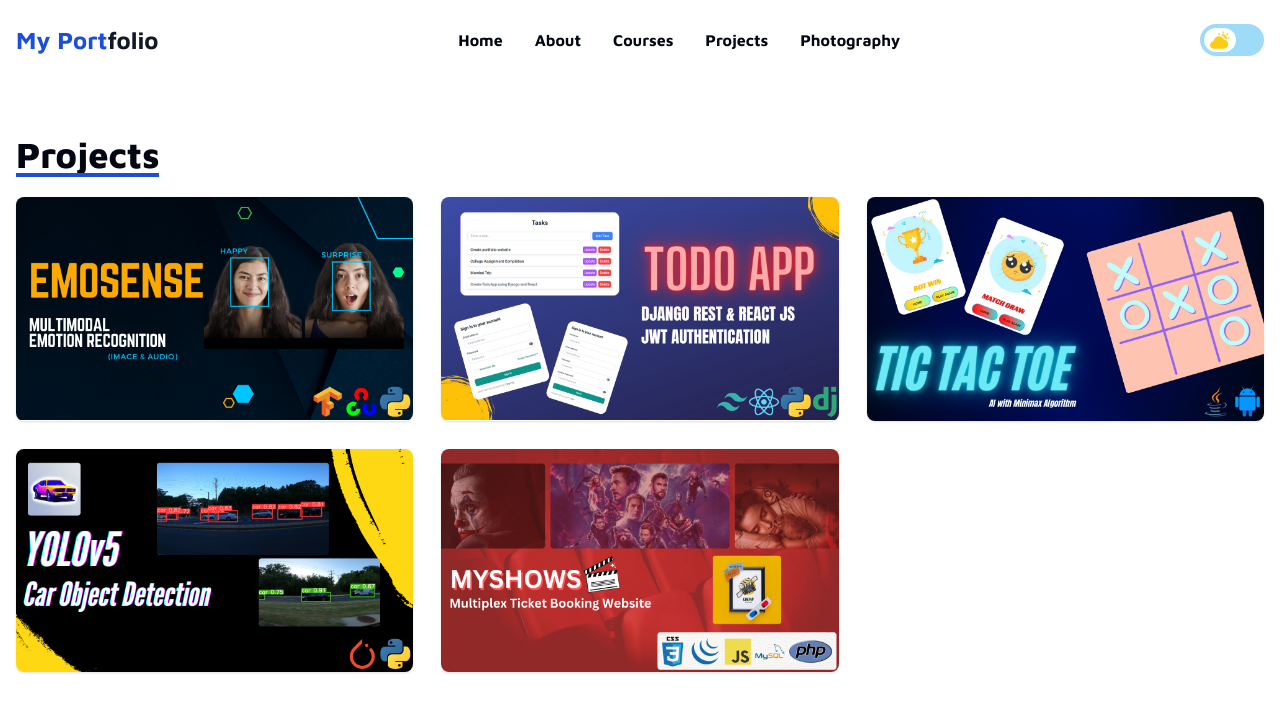
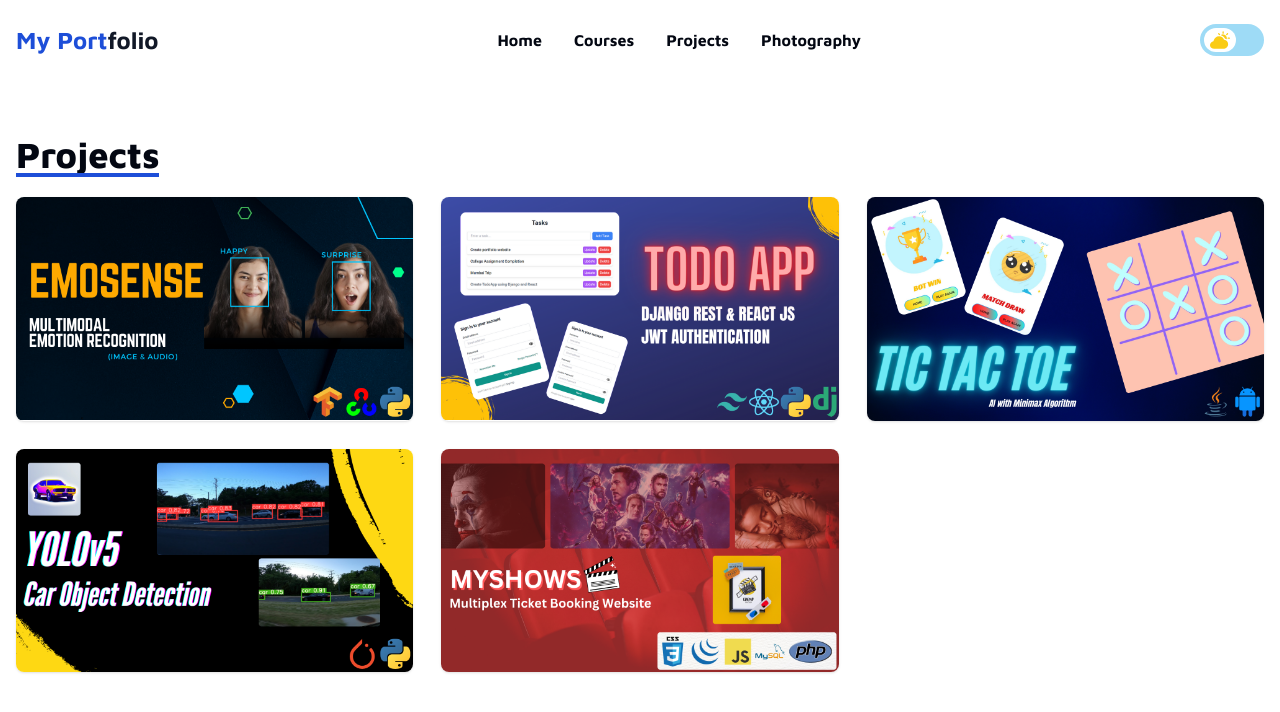
Before and after one commit to pc7122/My-Portfolio, a Next.js app: page /projects in a window 1280 px wide. Shown: the top 712 px of the page. Built offline with nearby package versions, Linux system fonts and the light colour scheme.

Commit message:
removed about

```diff
--- a/src/components/Navbar.jsx
+++ b/src/components/Navbar.jsx
@@ -8,7 +8,6 @@ export default function Header() {
 
     const navItems = [
         { name: 'Home', link: '/' },
-        { name: 'About', link: '#' },
         { name: 'Courses', link: '/courses' },
         { name: 'Projects', link: '/projects' },
         { name: 'Photography', link: '/photographs' },
--- a/src/components/Project-Card.jsx
+++ b/src/components/Project-Card.jsx
@@ -33,7 +33,7 @@ export default function ProjectCard({ project }) {
                                 transition={{ type: "spring", stiffness: 400, damping: 17 }}
                                 className="w-14 h-14 rounded-full flex justify-center items-center bg-white text-black shadow-lg"
                             >
-                                <a href={project.demo} target="_blank" rel="noreferrer" className="text-3xl mx-2">
+                                <a href={project.demo} target="_blank" rel="noreferrer" className="text-3xl mx-2" download>
                                     <FaLink className="text-3xl" />
                                 </a>
                             </motion.div>
```
